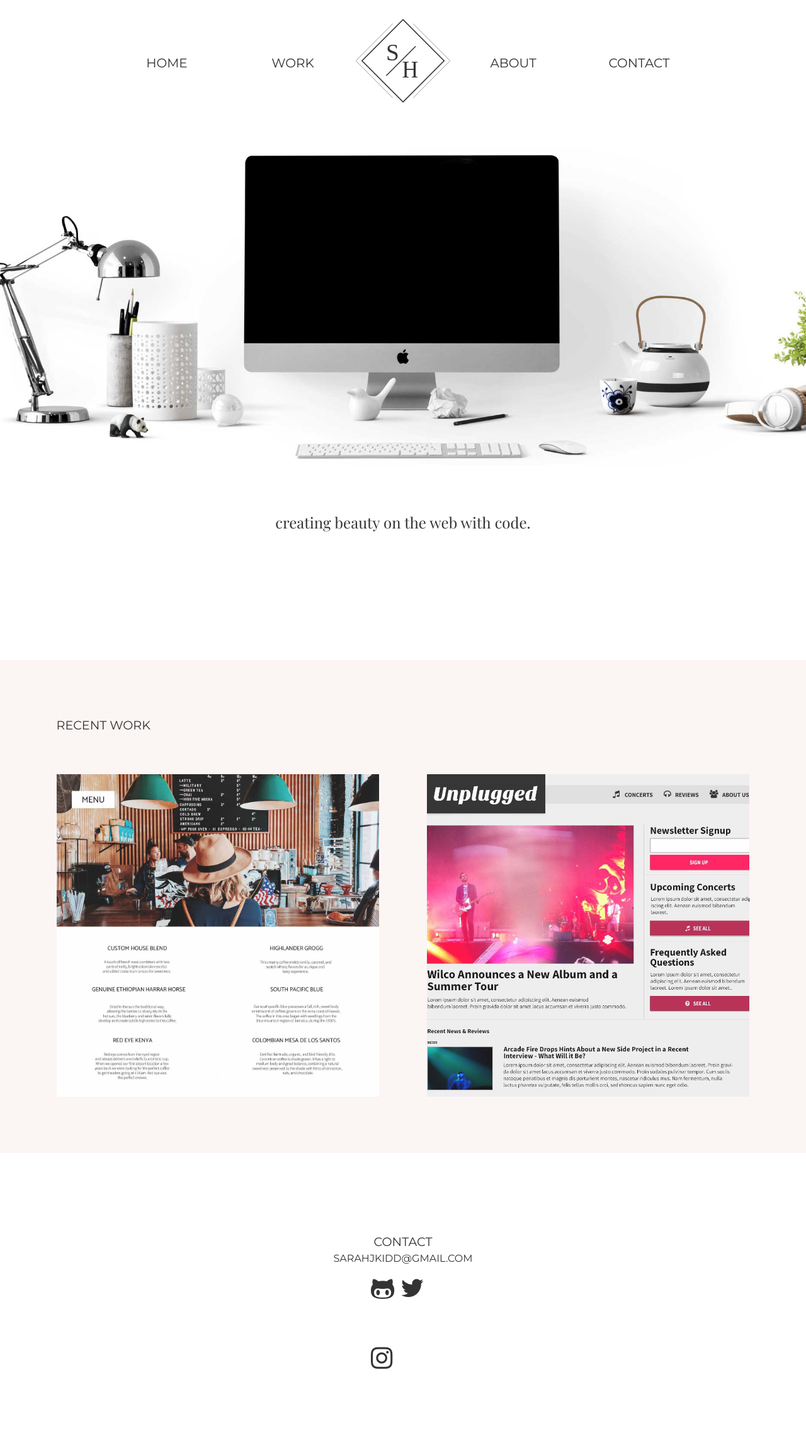
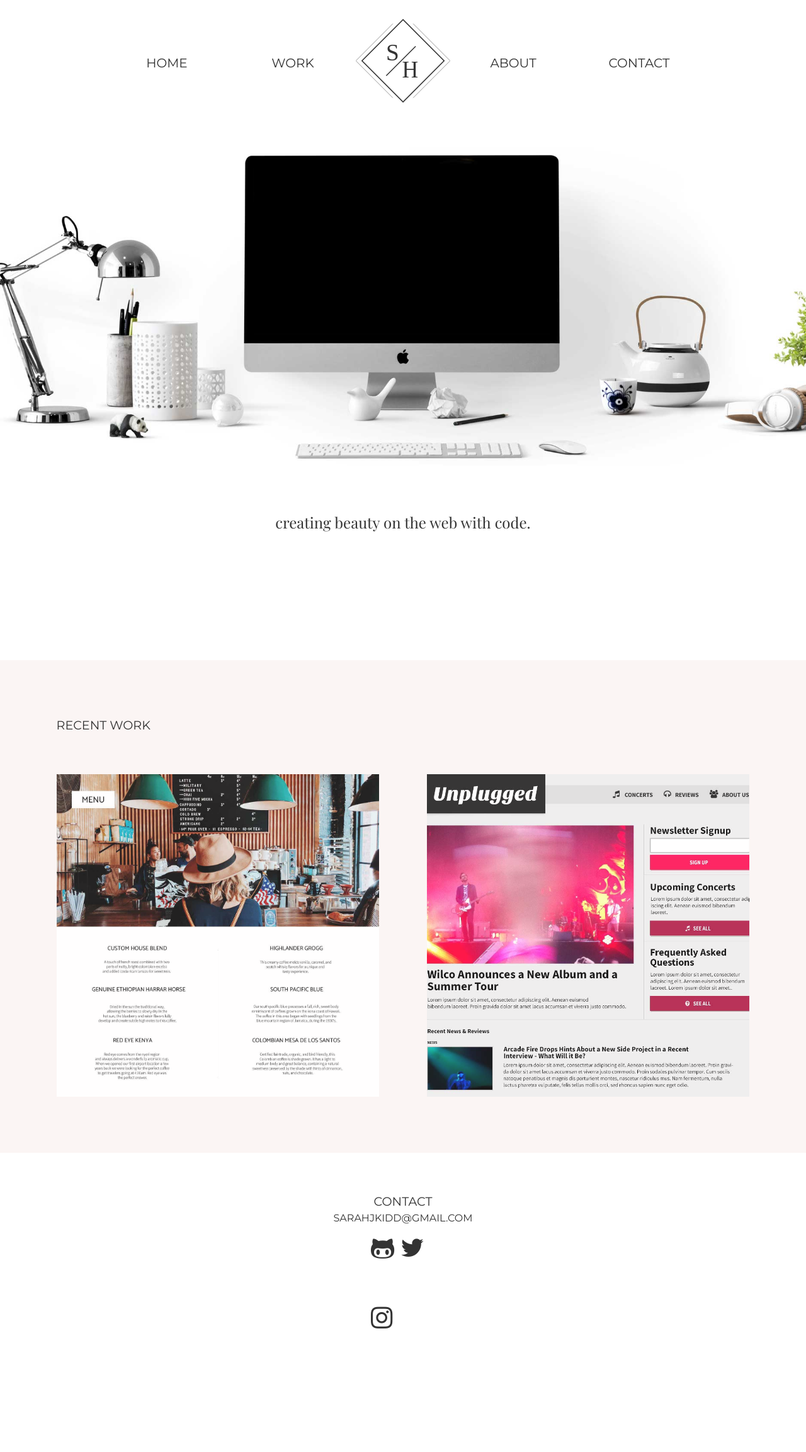
Before and after one commit to skiddhubbard/skiddhubbard.github.io, a Jekyll site: the page built from index.md, in a window 1280 px wide. Shown: the whole page at 63% size. Built offline with Jekyll 4.4.1, drawn with Linux system fonts in a browser that asks for light colours; after the commit the page ends 2241 px from its top, so only the background shows below that.

Commit message:
created footer

```diff
--- a/_includes/footer.html
+++ b/_includes/footer.html
@@ -44,3 +44,20 @@
   </div>
 
 </footer> -->
+<footer class="footer">
+  <section id="contact-link">
+    <div class="contact-text">
+      <h1>Contact</h1>
+      <h2>sarahjkidd@gmail.com</h2>
+    </div>
+    <div class="social">
+      <ul>
+        <!-- <li><a href="https://www.linkedin.com/in/sarah-kidd-hubbard-506a0789?trk=hp-identity-name" target="blank"><i class="fa fa-linkedin" aria-hidden="true"></i></a></li> -->
+        <li><a href="https://github.com/skiddhubbard" target="blank"><i class="fa fa-github-alt fa-2x" aria-hidden="true"></i></a></li>
+        <!-- <li><a href="mailto:sarahjkidd@gmail.com"><i class="fa fa-envelope-o" aria-hidden="true"></i></a></li> -->
+        <li><a href="https://twitter.com/skiddhubbard" target="blank"><i class="fa fa-twitter fa-2x" aria-hidden="true"></i></a></li>
+        <li><a href="https://www.instagram.com/skiddhubbard/" target="blank"><i class="fa fa-instagram fa-2x" aria-hidden="true"></i></a></li>
+      </ul>
+    </div>
+  </section>
+</footer>
--- a/_layouts/home.html
+++ b/_layouts/home.html
@@ -39,18 +39,18 @@
     </a>
   </div>
 </section>
-<section id="contact-link">
+<!-- <section id="contact-link">
   <div class="contact-text">
     <h1>Contact</h1>
     <h2>sarahjkidd@gmail.com</h2>
   </div>
   <div class="social">
     <ul>
-      <!-- <li><a href="https://www.linkedin.com/in/sarah-kidd-hubbard-506a0789?trk=hp-identity-name" target="blank"><i class="fa fa-linkedin" aria-hidden="true"></i></a></li> -->
+      <li><a href="https://www.linkedin.com/in/sarah-kidd-hubbard-506a0789?trk=hp-identity-name" target="blank"><i class="fa fa-linkedin" aria-hidden="true"></i></a></li>
       <li><a href="https://github.com/skiddhubbard" target="blank"><i class="fa fa-github-alt fa-2x" aria-hidden="true"></i></a></li>
-      <!-- <li><a href="mailto:sarahjkidd@gmail.com"><i class="fa fa-envelope-o" aria-hidden="true"></i></a></li> -->
+      <li><a href="mailto:sarahjkidd@gmail.com"><i class="fa fa-envelope-o" aria-hidden="true"></i></a></li>
       <li><a href="https://twitter.com/skiddhubbard" target="blank"><i class="fa fa-twitter fa-2x" aria-hidden="true"></i></a></li>
       <li><a href="https://www.instagram.com/skiddhubbard/" target="blank"><i class="fa fa-instagram fa-2x" aria-hidden="true"></i></a></li>
     </ul>
   </div>
-</section>
+</section> -->
--- a/_sass/site/_base.scss
+++ b/_sass/site/_base.scss
@@ -267,7 +267,7 @@
  .contact-text h1 {
    width: 60%;
    text-align: center;
-   margin: 10% auto 2px;
+   margin: 5% auto 2px;
  }
 
  .contact-text h2 {
@@ -296,7 +296,11 @@
    margin: 0px 10px 0px 0px;
  }
 
+/***Footer***/
 
+ .footer {
+   clear: both;
+ }
 
   @media (min-width: 768px) {
 
@@ -404,7 +408,7 @@
 }
 
 
-  @media (min-width: 1024px) {
+  @media (min-width: 950px) {
 
     h1 {
       font-size: 1.2em;
@@ -589,7 +593,7 @@
 
   }
 
-  @media (min-width: 1024px) {
+  @media (min-width: 950px) {
 
     .col-1 {
       width: 35%;
```
